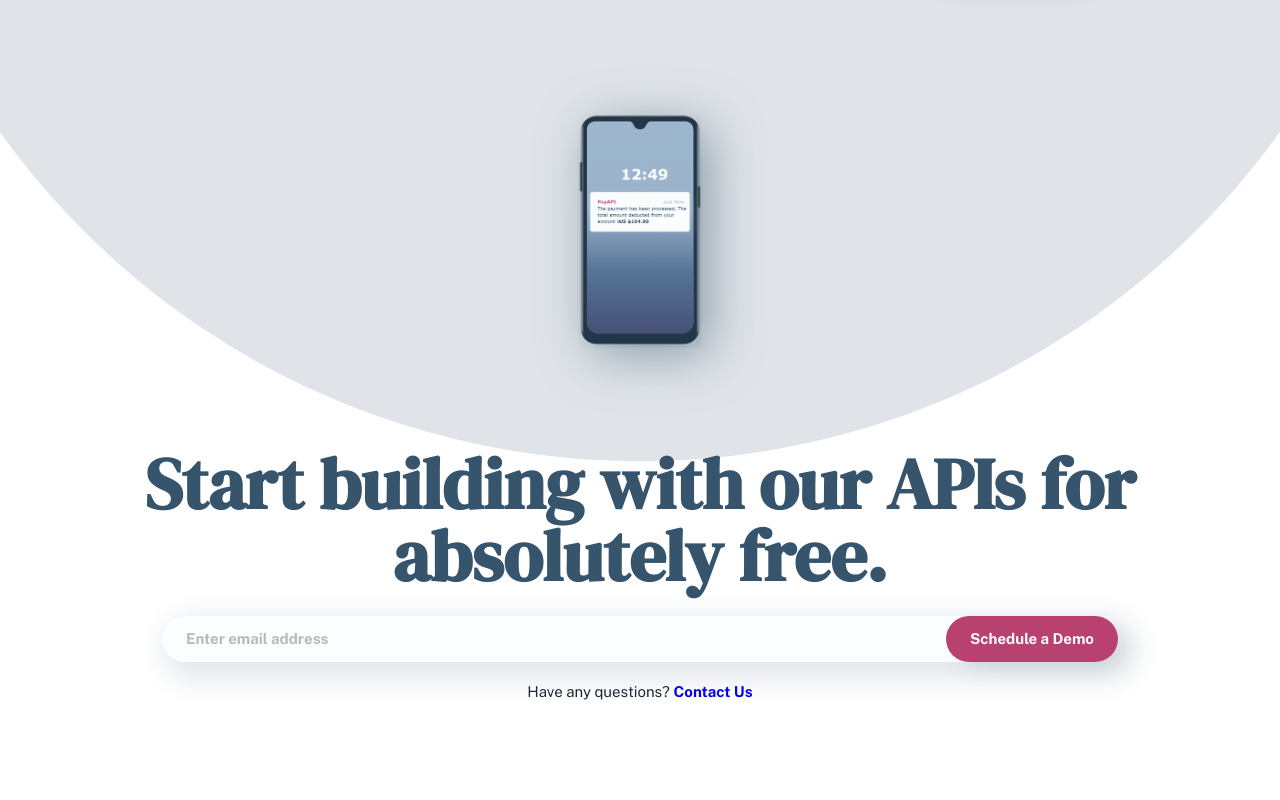
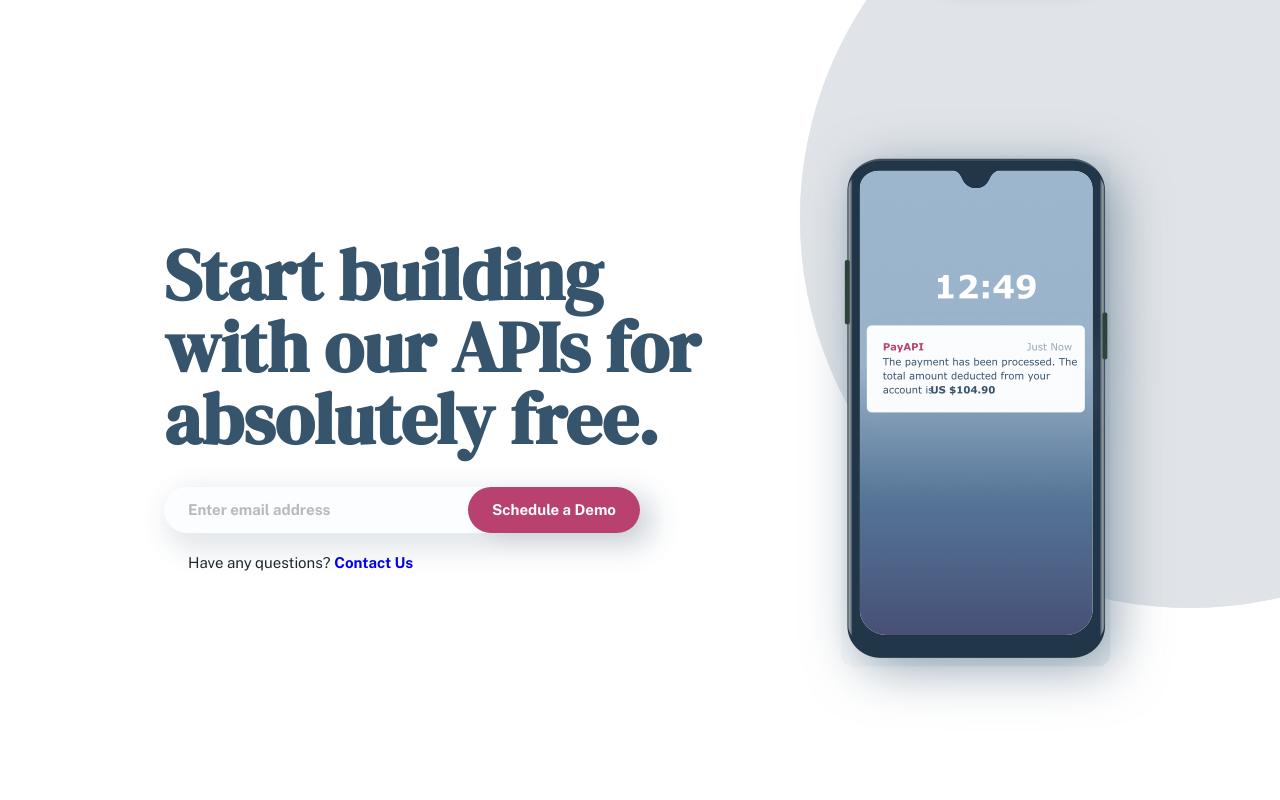
Before and after one commit to thorrellt/PayAPI, a React (Vite) app: page /PayAPI/about in a window 1280 px wide. Shown: the top 800 px of the page. Built offline with nearby package versions, Linux system fonts and the light colour scheme.

Commit message:
update Desktop Landing layout

```diff
--- a/src/styles/home/Landing.css
+++ b/src/styles/home/Landing.css
@@ -27,7 +27,6 @@
 .Landing .phone-mockup {
     height: 240px;
     filter: drop-shadow(10px 10px 25px rgba(54, 83, 107, .5));
-    /* box-shadow: 10px 10px 25px 10px rgba(54, 83, 107, 0.25); */
 }
 
 .Landing .cta {
@@ -77,8 +76,69 @@
         margin-inline: 4rem;
     }
 
-    .Landing .cta .cta-form .prim-btn{
-       position: absolute;
-       right: 0;
+    .Landing .cta .cta-form .prim-btn {
+        position: absolute;
+        right: 0;
     }
 }
+
+/********
+  DESKTOP
+ ********/
+@media (min-width: 992px) {
+    .Landing {
+        display: flex;
+        flex-direction: row-reverse;
+        justify-content: space-between;
+        align-items: center;
+        padding-inline: 10.25rem;
+        padding-block-start: 1rem;
+    }
+
+    .Landing .cta {
+        flex-direction: column;
+        flex-basis: 36rem;
+        margin: 0;
+        gap: normal;
+    }
+
+    .Landing .cta h1 {
+        text-align: left;
+    }
+
+    .Landing .cta .cta-form {
+        position: relative;
+        width: auto;
+        justify-content: flex-start;
+        margin-block: 2rem 1rem;
+        margin-inline: 0 6.25rem;
+    }
+
+    .Landing .cta p {
+        text-align: left;
+        padding-inline-start: 1.5rem;
+    }
+
+    .Landing .hero-img-wrapper {
+        padding-top: 0;
+        justify-content: center;
+        align-items: center;
+    }
+
+    .Landing .phone-mockup {
+        height: auto;
+        filter: drop-shadow(10px 10px 25px rgba(54, 83, 107, .5));
+    }
+
+    .Landing .bgCircle-container {
+        width: 780px;
+        left: 800px;
+        top: -172px;
+        transform: translate(0, 0);
+    }
+
+    .Landing .bgCircle {
+        width: 780px;
+        height: 780px;
+    }
+}
--- a/src/styles/index.css
+++ b/src/styles/index.css
@@ -127,7 +127,8 @@ h6 {
  ********************/
 h1 {
   font-size: 4.5rem;
-  line-height: 4.5rem;
+  line-height: 4.5rem;.
+  letter-spacing: -0.553846px;
 }
 
 h2 {
```
